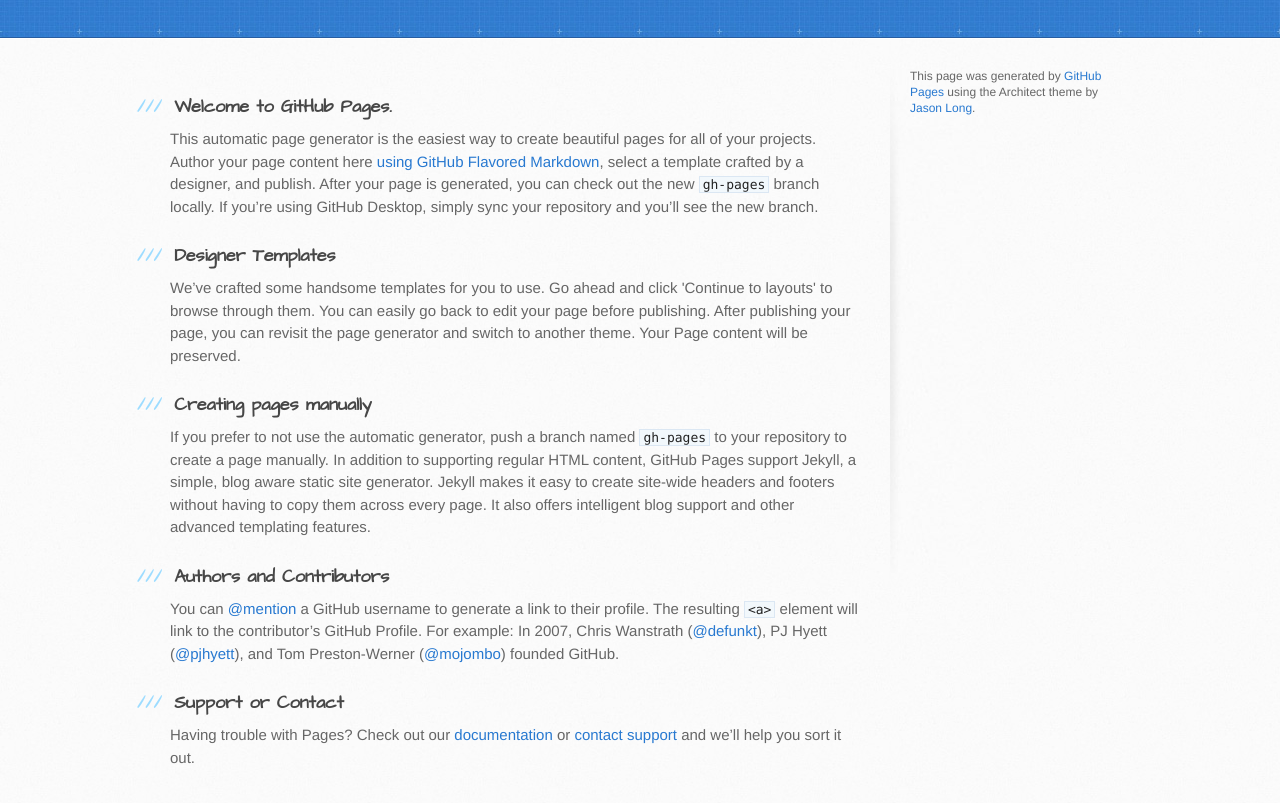
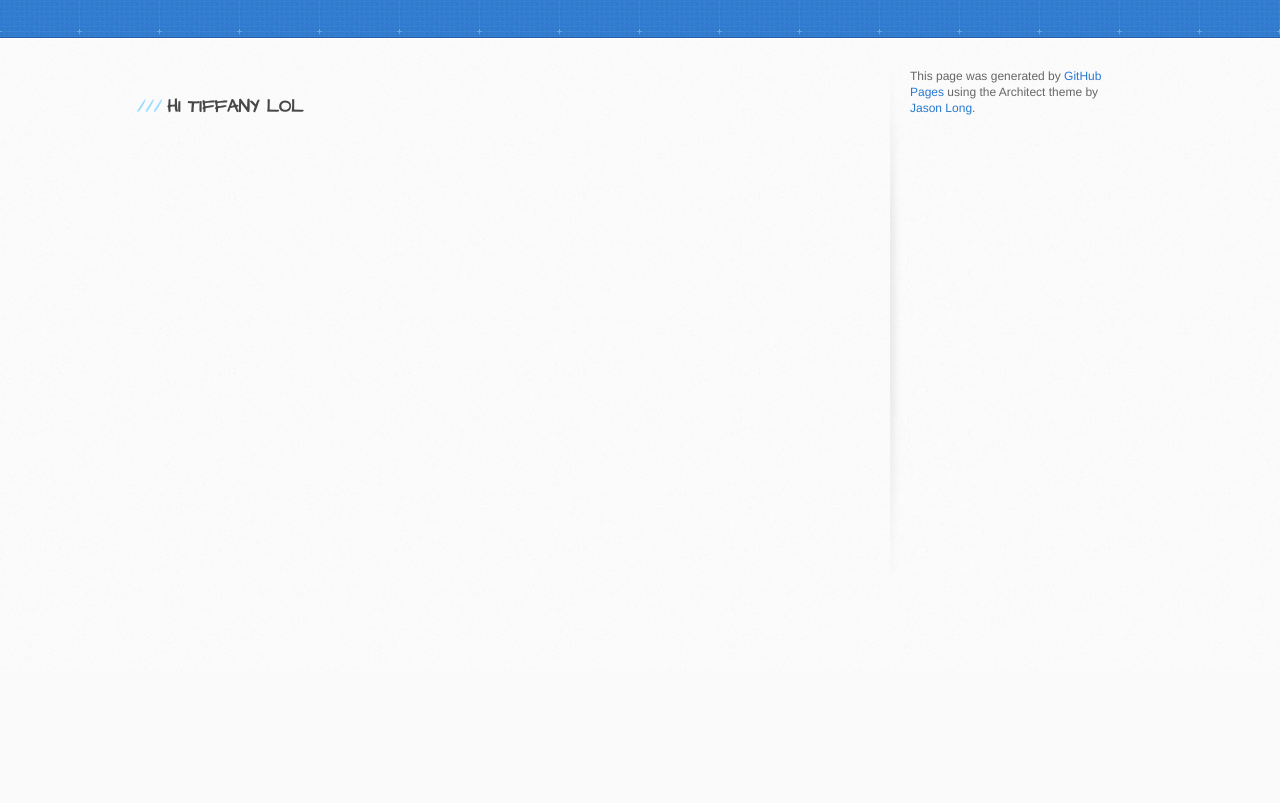
Before and after one commit to Kuhreez/kuhreez.github.io, a plain HTML site: page index.html in a window 1280 px wide. Shown: the part 129-932 px from the top of the page. After the commit the page ends 800 px from the top, so only its background shows below. Drawn offline with Linux system fonts and the light colour scheme.

Commit message:
first test

```diff
--- a/index.html
+++ b/index.html
@@ -28,30 +28,7 @@
     <div id="content-wrapper">
       <div class="inner clearfix">
         <section id="main-content">
-          <h3>
-<a id="welcome-to-github-pages" class="anchor" href="#welcome-to-github-pages" aria-hidden="true"><span class="octicon octicon-link"></span></a>Welcome to GitHub Pages.</h3>
-
-<p>This automatic page generator is the easiest way to create beautiful pages for all of your projects. Author your page content here <a href="https://guides.github.com/features/mastering-markdown/">using GitHub Flavored Markdown</a>, select a template crafted by a designer, and publish. After your page is generated, you can check out the new <code>gh-pages</code> branch locally. If you’re using GitHub Desktop, simply sync your repository and you’ll see the new branch.</p>
-
-<h3>
-<a id="designer-templates" class="anchor" href="#designer-templates" aria-hidden="true"><span class="octicon octicon-link"></span></a>Designer Templates</h3>
-
-<p>We’ve crafted some handsome templates for you to use. Go ahead and click 'Continue to layouts' to browse through them. You can easily go back to edit your page before publishing. After publishing your page, you can revisit the page generator and switch to another theme. Your Page content will be preserved.</p>
-
-<h3>
-<a id="creating-pages-manually" class="anchor" href="#creating-pages-manually" aria-hidden="true"><span class="octicon octicon-link"></span></a>Creating pages manually</h3>
-
-<p>If you prefer to not use the automatic generator, push a branch named <code>gh-pages</code> to your repository to create a page manually. In addition to supporting regular HTML content, GitHub Pages support Jekyll, a simple, blog aware static site generator. Jekyll makes it easy to create site-wide headers and footers without having to copy them across every page. It also offers intelligent blog support and other advanced templating features.</p>
-
-<h3>
-<a id="authors-and-contributors" class="anchor" href="#authors-and-contributors" aria-hidden="true"><span class="octicon octicon-link"></span></a>Authors and Contributors</h3>
-
-<p>You can <a href="https://github.com/blog/821" class="user-mention">@mention</a> a GitHub username to generate a link to their profile. The resulting <code>&lt;a&gt;</code> element will link to the contributor’s GitHub Profile. For example: In 2007, Chris Wanstrath (<a href="https://github.com/defunkt" class="user-mention">@defunkt</a>), PJ Hyett (<a href="https://github.com/pjhyett" class="user-mention">@pjhyett</a>), and Tom Preston-Werner (<a href="https://github.com/mojombo" class="user-mention">@mojombo</a>) founded GitHub.</p>
-
-<h3>
-<a id="support-or-contact" class="anchor" href="#support-or-contact" aria-hidden="true"><span class="octicon octicon-link"></span></a>Support or Contact</h3>
-
-<p>Having trouble with Pages? Check out our <a href="https://help.github.com/pages">documentation</a> or <a href="https://github.com/contact">contact support</a> and we’ll help you sort it out.</p>
+          <h3>HI TIFFANY LOL</h3>
         </section>
 
         <aside id="sidebar">
```
